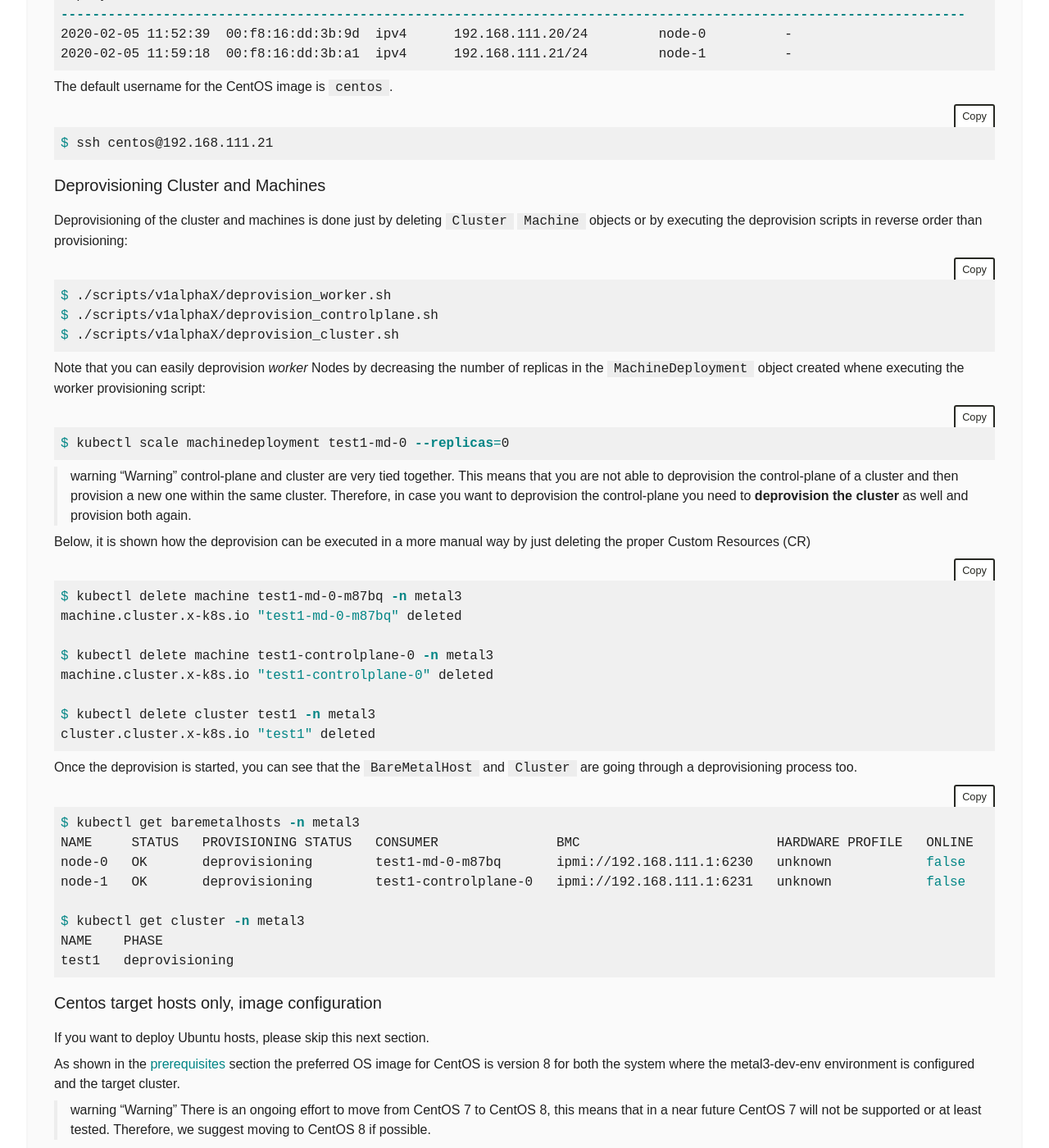
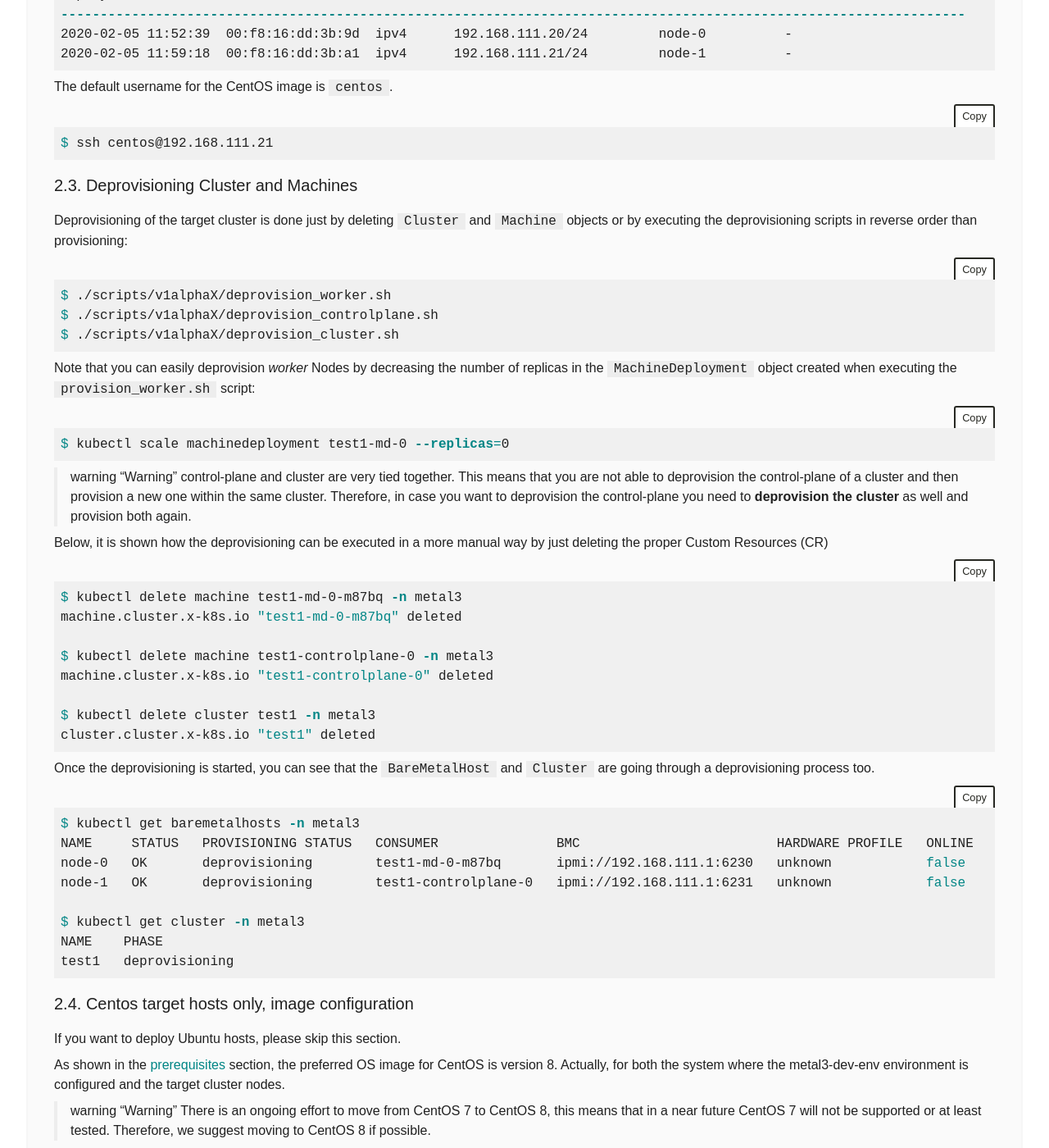
Before and after one commit to metal3-io/metal3-io.github.io, a Jekyll site: the page built from try-it.md, in a window 1280 px wide and 1400 px high, scrolled down 9610 px. Shown: the whole window at 82% size. Built offline with Jekyll 4.4.1, drawn with Linux system fonts in a browser that asks for light colours; nearby versions of some CDN libraries; comment, search, counter and statistics services are not loaded; some of the changed text lies outside the part shown.

Commit message:
Fix some issues reported by @fmuyassarov
Signed-off-by: Alberto Losada <alosadag@redhat.com>

````diff
--- a/try-it.md
+++ b/try-it.md
@@ -4,25 +4,25 @@ title: "Try it: Getting started with Metal3.io"
 permalink: /try-it.html
 ---
 
-<!-- TOC depthFrom:1 insertAnchor:false orderedList:true updateOnSave:true withLinks:true -->
+<!-- TOC depthFrom:2 insertAnchor:false orderedList:false updateOnSave:true withLinks:true -->
 
-1. [Instructions](#instructions)
-    1. [Prerequisites](#prerequisites)
-    2. [Metal3-dev-env setup](#metal3-dev-env-setup)
-    3. [Using a custom image](#using-a-custom-image)
-2. [Working with the Environment](#working-with-the-environment)
-    1. [Bare Metal Hosts](#bare-metal-hosts)
-    2. [Provisioning Cluster and Machines](#provisioning-cluster-and-machines)
-    3. [Deprovisioning Cluster and Machines](#deprovisioning-cluster-and-machines)
-    4. [Centos target hosts only, image configuration](#centos-target-hosts-only-image-configuration)
-    5. [Directly Provisioning Bare Metal Hosts](#directly-provisioning-bare-metal-hosts)
-    6. [Running Custom Baremetal-Operator](#running-custom-baremetal-operator)
-    7. [Running Custom Cluster API Provider Metal3](#running-custom-cluster-api-provider-metal3)
-    8. [Accessing Ironic API](#accessing-ironic-api)
+- [1. Instructions](#1-instructions)
+    - [1.1. Prerequisites](#11-prerequisites)
+    - [1.2. Metal3-dev-env setup](#12-metal3-dev-env-setup)
+    - [1.3. Using a custom image](#13-using-a-custom-image)
+- [2. Working with the Environment](#2-working-with-the-environment)
+    - [2.1. Bare Metal Hosts](#21-bare-metal-hosts)
+    - [2.2. Provisioning Cluster and Machines](#22-provisioning-cluster-and-machines)
+    - [2.3. Deprovisioning Cluster and Machines](#23-deprovisioning-cluster-and-machines)
+    - [2.4. Centos target hosts only, image configuration](#24-centos-target-hosts-only-image-configuration)
+    - [2.5. Directly Provisioning Bare Metal Hosts](#25-directly-provisioning-bare-metal-hosts)
+    - [2.6. Running Custom Baremetal-Operator](#26-running-custom-baremetal-operator)
+    - [2.7. Running Custom Cluster API Provider Metal3](#27-running-custom-cluster-api-provider-metal3)
+    - [2.8. Accessing Ironic API](#28-accessing-ironic-api)
 
 <!-- /TOC -->
 <hr>
-## Instructions
+## 1. Instructions
 
 > info "Naming"
 > For the v1alpha3 release, the Cluster API provider for metal3 was renamed from
@@ -48,7 +48,7 @@ permalink: /try-it.html
 > warning "Warning"
 > The system can be running CentOS 7. However, note that there is an ongoing process to move to latest CentOS version. Therefore, in order to avoid future issues you might find, CentOS 8 is the preferred CentOS choice.
 
-### Metal3-dev-env setup
+### 1.2. Metal3-dev-env setup
 
 > info "Information"
 > If you need detailed information regarding the process of creating a Metal³ emulated environment using metal3-dev-env, it is worth taking a look at the blog post ["A detailed walkthrough of the Metal³ development environment"]({% post_url 2020-02-18-metal3-dev-env-install-deep-dive %}).
@@ -142,7 +142,7 @@ There also other variables that are used throughout the metal3-dev-env environme
 
 <br>
 
-### Using a custom image
+### 1.3. Using a custom image
 
 Whether you want to run target cluster Nodes with your own image, you can override the three following variables: `IMAGE_NAME`,
 `IMAGE_LOCATION`, `IMAGE_USERNAME`. If the requested image with name `IMAGE_NAME` does not
@@ -159,9 +159,9 @@ downloaded from the `IMAGE_LOCATION` value configured.
 >
 > You may need to log out then login again, and run `make clean` and `make` again.
 
-## Working with the Environment
+## 2. Working with the Environment
 
-### Bare Metal Hosts
+### 2.1. Bare Metal Hosts
 
 This environment creates a set of VMs to manage as if they were bare metal
 hosts. You can see the VMs using `virsh`.
@@ -289,7 +289,7 @@ status:
     credentialsVersion: "1242"
 ```
 
-### Provisioning Cluster and Machines
+### 2.2. Provisioning Cluster and Machines
 
 This section describes how to trigger provisioning of a cluster and hosts via
 `Machine` objects as part of the Cluster API integration. This uses Cluster API
@@ -364,10 +364,9 @@ The default username for the CentOS image is `centos`.
 $ ssh centos@192.168.111.21
 ```
 
-### Deprovisioning Cluster and Machines
+### 2.3. Deprovisioning Cluster and Machines
 
-Deprovisioning of the cluster and machines is done just by deleting `Cluster`
-`Machine` objects or by executing the deprovision scripts in reverse order than provisioning:
+Deprovisioning of the target cluster is done just by deleting `Cluster` and `Machine` objects or by executing the deprovisioning scripts in reverse order than provisioning:
 
 ```sh
 $ ./scripts/v1alphaX/deprovision_worker.sh
@@ -375,7 +374,7 @@ $ ./scripts/v1alphaX/deprovision_controlplane.sh
 $ ./scripts/v1alphaX/deprovision_cluster.sh
 ```
 
-Note that you can easily deprovision _worker_ Nodes by decreasing the number of replicas in the `MachineDeployment` object created whene executing the worker provisioning script:
+Note that you can easily deprovision _worker_ Nodes by decreasing the number of replicas in the `MachineDeployment` object created when executing the `provision_worker.sh` script:
 
 ```sh
 $ kubectl scale machinedeployment test1-md-0 --replicas=0
@@ -384,7 +383,7 @@ $ kubectl scale machinedeployment test1-md-0 --replicas=0
 > warning "Warning"
 > control-plane and cluster are very tied together. This means that you are not able to deprovision the control-plane of a cluster and then provision a new one within the same cluster. Therefore, in case you want to deprovision the control-plane you need to **deprovision the cluster** as well and provision both again.
 
-Below, it is shown how the deprovision can be executed in a more manual way by just deleting the proper Custom Resources (CR)
+Below, it is shown how the deprovisioning can be executed in a more manual way by just deleting the proper Custom Resources (CR)
 
 
 ```sh
@@ -398,7 +397,7 @@ $ kubectl delete cluster test1 -n metal3
 cluster.cluster.x-k8s.io "test1" deleted
 ```
 
-Once the deprovision is started, you can see that the `BareMetalHost` and `Cluster` are going
+Once the deprovisioning is started, you can see that the `BareMetalHost` and `Cluster` are going
 through a deprovisioning process too.
 
 ```sh
@@ -412,11 +411,11 @@ NAME    PHASE
 test1   deprovisioning
 ```
 
-### Centos target hosts only, image configuration
+### 2.4. Centos target hosts only, image configuration
 
-If you want to deploy Ubuntu hosts, please skip this next section.
+If you want to deploy Ubuntu hosts, please skip this section.
 
-As shown in the [prerequisites](#prerequisites) section the preferred OS image for CentOS is version 8 for both the system where the metal3-dev-env environment is configured and the target cluster.
+As shown in the [prerequisites](#prerequisites) section, the preferred OS image for CentOS is version 8. Actually, for both the system where the metal3-dev-env environment is configured and the target cluster nodes.
 
 > warning "Warning"
 > There is an ongoing effort to move from CentOS 7 to CentOS 8, this means that in a near future CentOS 7 will not be supported or at least tested. Therefore, we suggest moving to CentOS 8 if possible.
@@ -440,7 +439,7 @@ awk '{print $1}' > \
 /opt/metal3-dev-env/ironic/html/images/centos-updated.qcow2.md5sum
 ```
 
-### Directly Provisioning Bare Metal Hosts
+### 2.5. Directly Provisioning Bare Metal Hosts
 
 It’s also possible to provision via the `BareMetalHost` interface directly
 without using the Cluster API integration.
@@ -493,7 +492,7 @@ NAME       STATUS   PROVISIONING STATUS   MACHINE   BMC
 node-0     OK       deprovisioning                  ipmi://192.168.111.1:6230   unknown            true
 ```
 
-### Running Custom Baremetal-Operator
+### 2.6. Running Custom Baremetal-Operator
 
 The `baremetal-operator` comes up running in the cluster by default, using an
 image built from the [metal3-io/baremetal-operator](https://github.com/metal3-io/baremetal-operator) repository. If you’d like to test changes to the
@@ -515,7 +514,7 @@ cd ~/go/src/github.com/metal3-io/baremetal-operator
 make run
 ```
 
-### Running Custom Cluster API Provider Metal3
+### 2.7. Running Custom Cluster API Provider Metal3
 
 There are two Cluster API related managers running in the cluster. One
 includes set of generic controllers, and the other includes a custom Machine
@@ -534,7 +533,7 @@ cd ~/go/src/github.com/metal3-io/cluster-api-provider-metal3
 make run
 ```
 
-### Accessing Ironic API
+### 2.8. Accessing Ironic API
 
 Sometimes you may want to look directly at Ironic to debug something.
 The metal3-dev-env repository contains a clouds.yaml file with
````
Also changed, not shown: other parts of try-it.md (+1 -1 lines).
